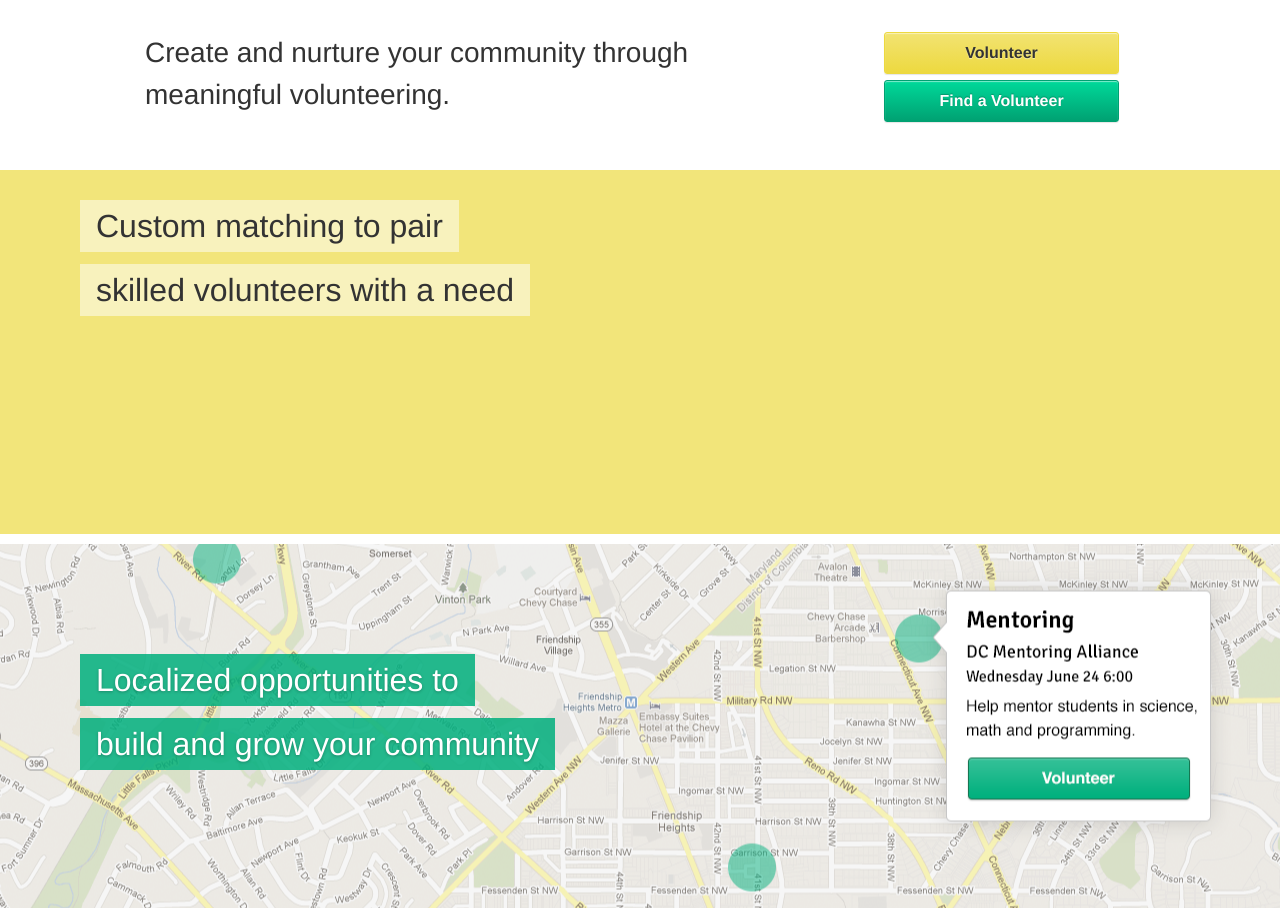
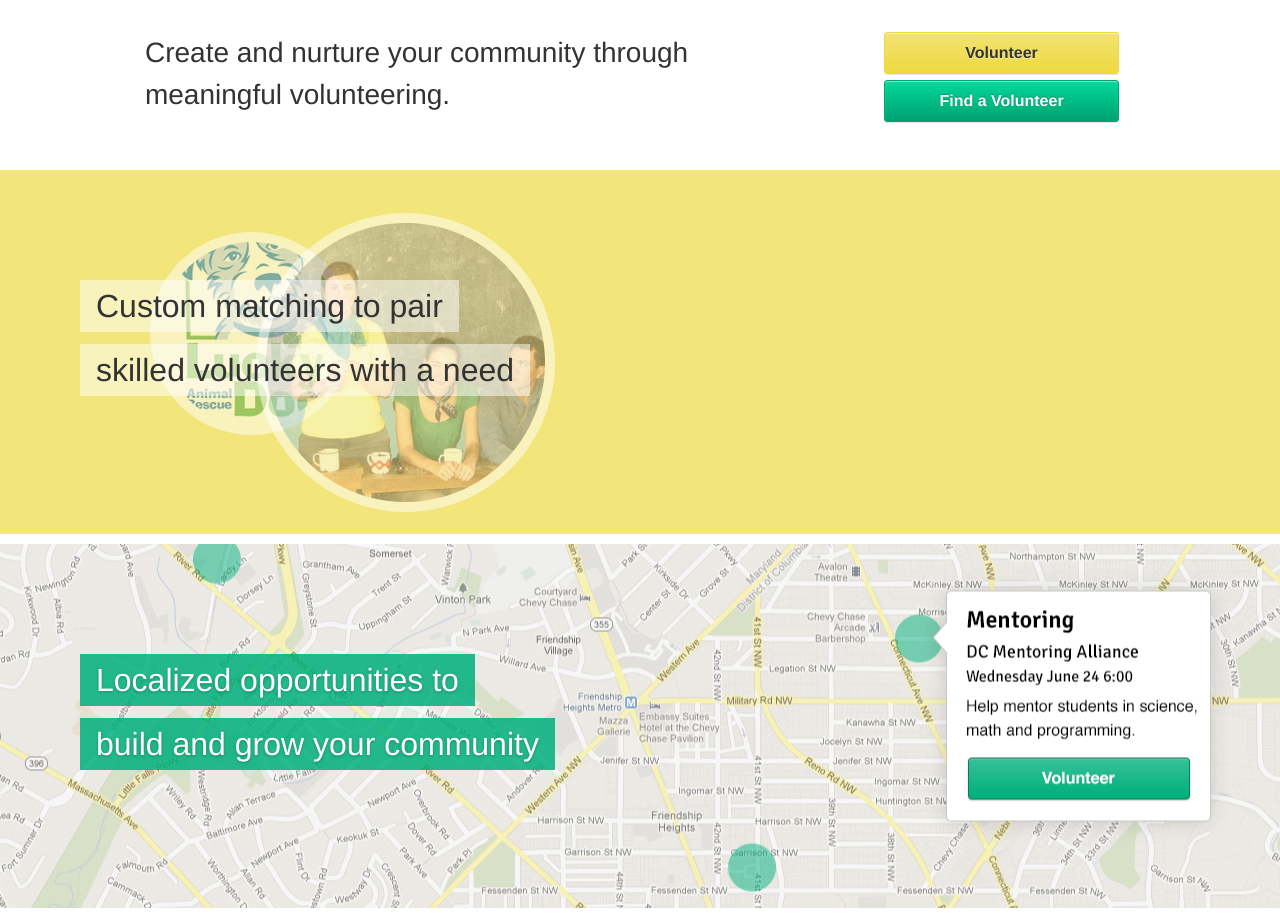
Before and after one commit to madirey/service_watch, a Django app: page / in a window 1280 px wide. Shown: the part 137-1054 px from the top of the page. Run offline with Django 3.2, Linux system fonts and the light colour scheme; parts of the project's set-up code (start-up, migrations or seed data) failed here and were passed over; some libraries are stand-ins or nearby versions.

Commit message:
homepage

```diff
--- a/servicewatch/docs/styleguide.html
+++ b/servicewatch/docs/styleguide.html
@@ -43,8 +43,8 @@
 	</div>
 	</section>
 	<section class="accent">
-		<h1 class="callout-h1"><span>Awesome styles that</span></h1>
-		<h1 class="callout-h1"><span>are dynamic and responsive</span></h1>
+		<h1 class="callout-h1 right"><span>Awesome styles that</span></h1>
+		<h1 class="callout-h1 right"><span>are dynamic and responsive</span></h1>
 	</section>
 	<section class="blank">
 		<h1 class="callout-h1 right"><span>Awesome styles that</span></h1>
--- a/servicewatch/static/css/style.css
+++ b/servicewatch/static/css/style.css
@@ -683,13 +683,16 @@ header > nav li a {
   padding: 0.25em 0.5em;
 }
 .accent {
-  background: #f2e57a;
+  background: #f2e57a url(../img/match-sample.png) center no-repeat;
+}
+.accent .callout-h1:first-child {
+  margin-top: 2.5em;
 }
 .accent .callout-h1.left {
   float: left;
 }
 .accent .callout-h1.right {
-  float: left;
+  text-align: right;
 }
 .primary {
   background: #00b07d;
--- a/servicewatch/static/css/style.less
+++ b/servicewatch/static/css/style.less
@@ -619,15 +619,18 @@ header {
 }
 
 .accent {
-	background: @accentBG;
+	background: @accentBG url(../img/match-sample.png) center no-repeat;
+
 
 	.callout-h1 {
-
+		&:first-child {
+			margin-top: 2.5em;
+		}
 		&.left {
 			float: left;
 		}
 		&.right {
-			float: left;
+			text-align: right;
 		}
 	}
 }
```
Also changed, not shown: servicewatch/static/img/match-sample.png (added).
